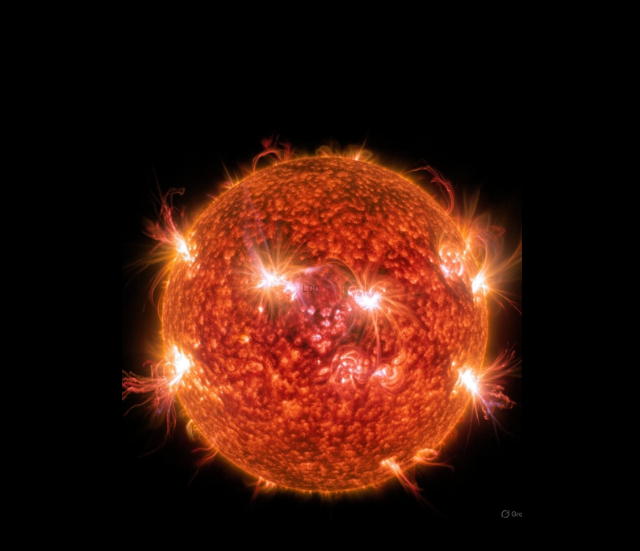
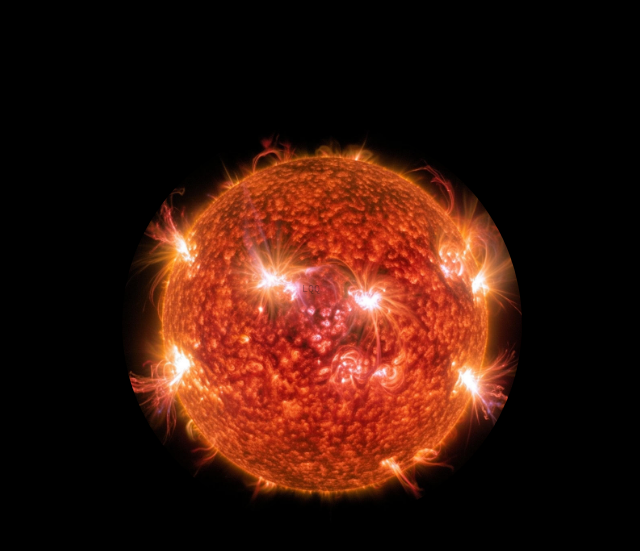
Before and after one commit to 0a1b/Sun-Moon-Strategy, a plain HTML site: page index.html in a window 1280 px wide. Shown: the top 551 px of the page, without its empty margins (318-958 px from the left). Drawn offline with Linux system fonts and the light colour scheme.

Commit message:
Add border-radius to images in index.html

```diff
--- a/index.html
+++ b/index.html
@@ -26,6 +26,7 @@
     width: 100%;
     height: 100%;
     object-fit: cover;
+    border-radius: 60%;
   }
   .tiny-spot {
     position: absolute;
```
